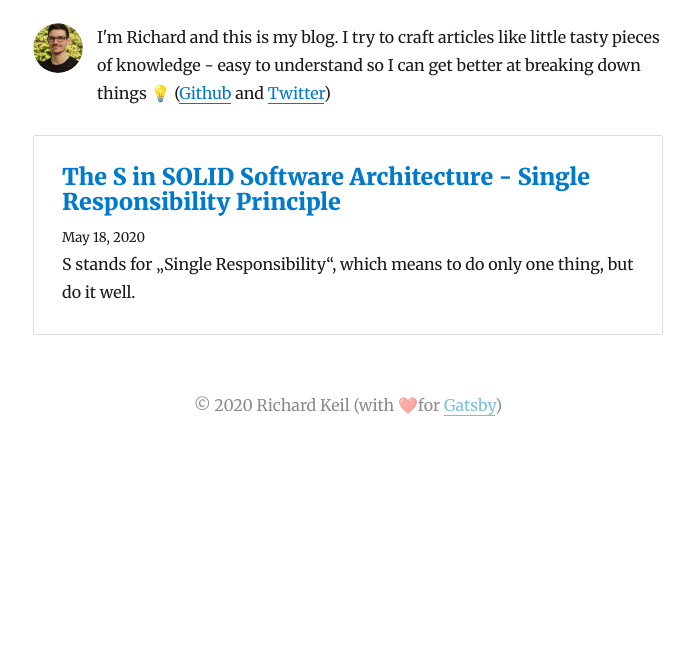
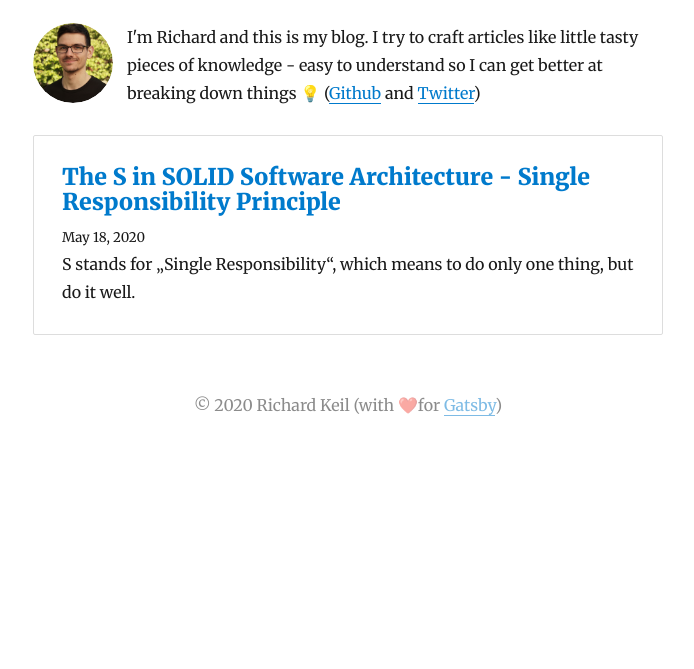
Before and after one commit to richartkeil/blog, a Gatsby site: page / in a window 1280 px wide. Shown: the part 131-800 px from the top of the page, without its empty margins (292-986 px from the left). Built offline with nearby package versions, Linux system fonts and the light colour scheme; Gatsby itself is replaced by a stand-in of ours; some packages are replaced by stand-ins of ours.

Commit message:
Adjust profile image size

```diff
--- a/src/components/bio.js
+++ b/src/components/bio.js
@@ -9,7 +9,7 @@ const Bio = () => {
     query BioQuery {
       avatar: file(absolutePath: { regex: "/profile-pic.jpg/" }) {
         childImageSharp {
-          fixed(width: 50, height: 50) {
+          fixed(width: 80, height: 80) {
             ...GatsbyImageSharpFixed
           }
         }
@@ -29,7 +29,7 @@ const Bio = () => {
         style={{
           marginRight: rhythm(1 / 2),
           marginBottom: 0,
-          minWidth: 50,
+          minWidth: 80,
           borderRadius: `100%`,
         }}
         imgStyle={{
```
